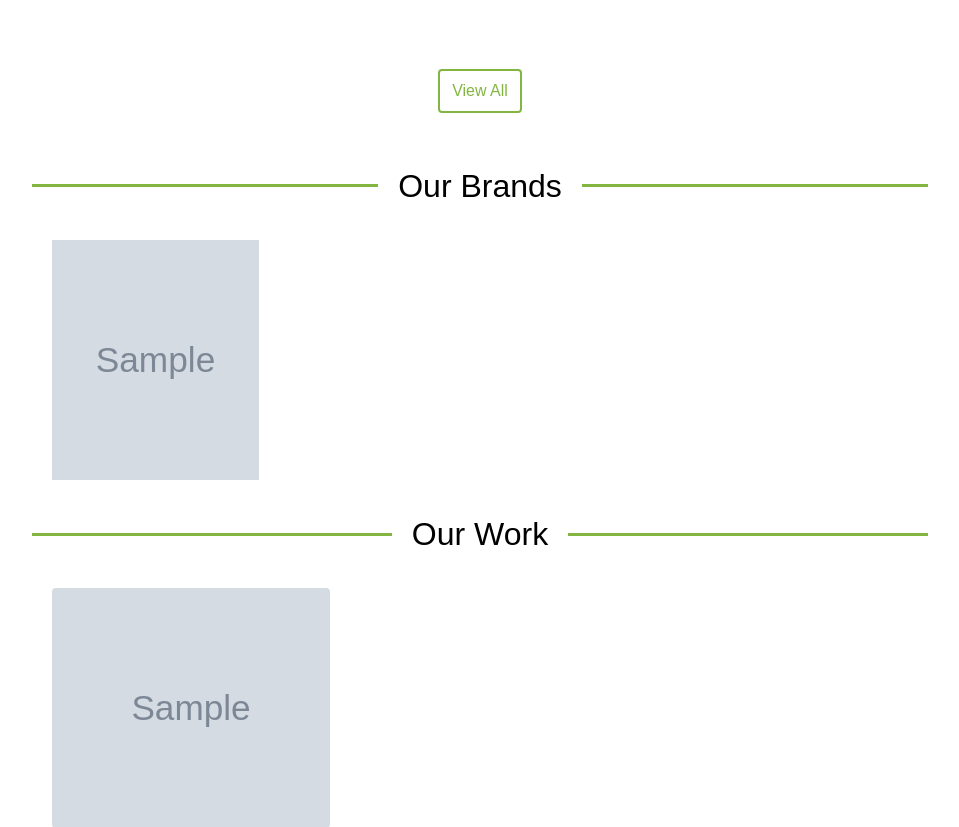
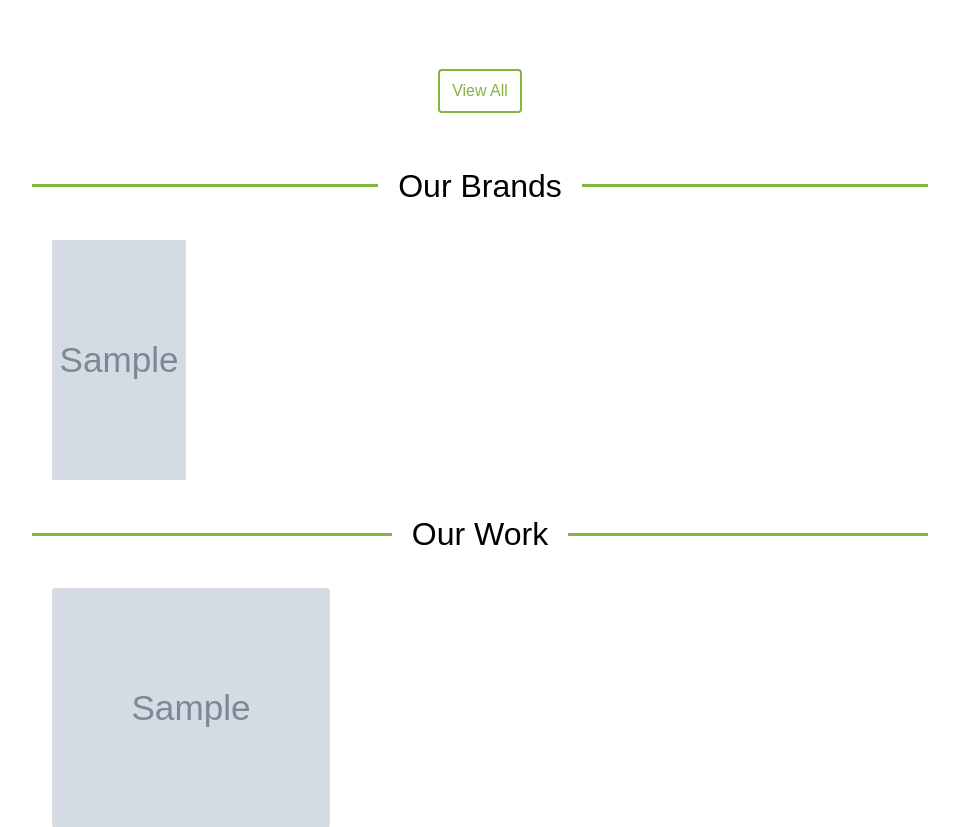
Before and after one commit to mostafanawam/e_commerce, a Django app: page / in a window 1280 px wide. Shown: the part 1820-2647 px from the top of the page, without its empty margins (160-1119 px from the left). Run offline with Django 4.2, Linux system fonts and the light colour scheme; data comes from the database, SQL or seed files in the repository; tables that the repository leaves empty hold one stand-in row (values such as "Sample post"); grey boxes marked "Sample" are stand-in pictures; parts of the project's set-up code (start-up, migrations or seed data) failed here and were passed over; some libraries are stand-ins or nearby versions; some web fonts are replaced.

Commit message:
update products

```diff
--- a/home/templates/home.html
+++ b/home/templates/home.html
@@ -350,7 +350,7 @@
 <div class="row row1 rowtable ">
 
   {% for brand in brands %}
-    <div class="col-md-3 column effect11 ">
+    <div class="col-md-2 column effect11 ">
       <img src="{{ brand.image.url }}" class="  img1  ">
 
     </div>
```
